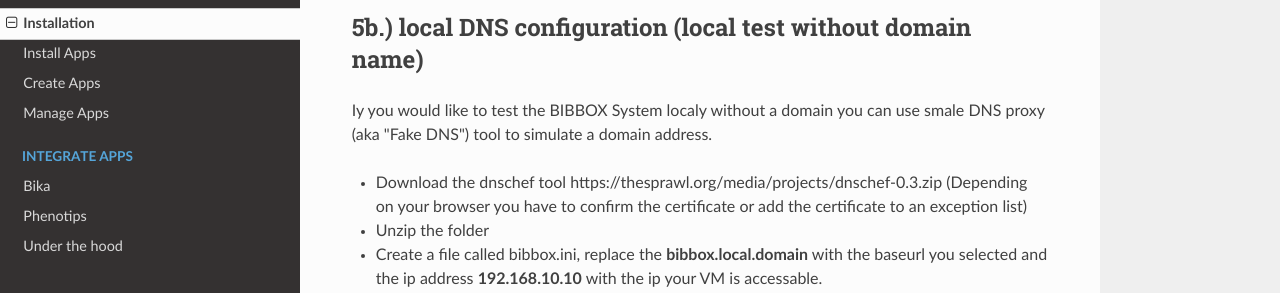
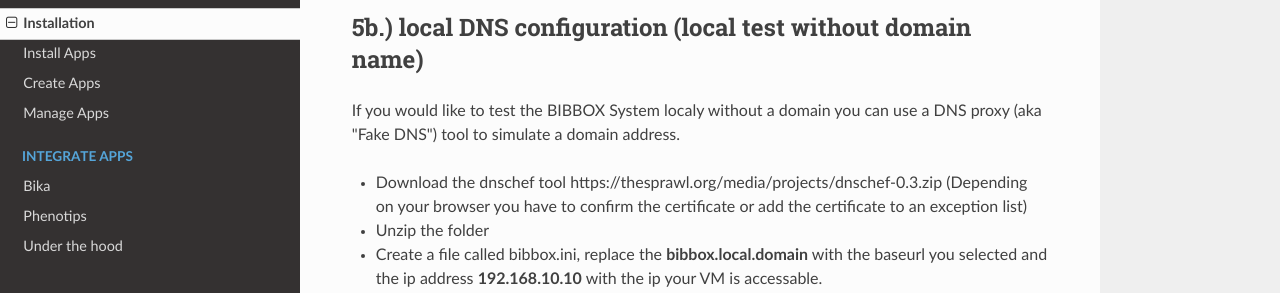
Before and after one commit to roxmer/bibbox-documentation, an MkDocs documentation site: the page built from docs/installation.md, in a window 1280 px wide and 900 px high, scrolled down 9591 px. Shown: the part 157-450 px from the top of the window. Built offline with MkDocs 1.6.1, drawn with Linux system fonts in a browser that asks for light colours; nearby versions of some CDN libraries; old or Windows-style settings are respelled for this version of MkDocs.

Commit message:
Update installation.md

```diff
--- a/docs/installation.md
+++ b/docs/installation.md
@@ -311,7 +311,7 @@ To access your BIBBOX from the everywhere on the web, you need to map your host'
 
 ## 5b.) local DNS configuration (local test without domain name)
 
-Iy you would like to test the BIBBOX System localy without a domain you can use smale DNS proxy (aka "Fake DNS") tool to simulate a domain address.
+If you would like to test the BIBBOX System localy without a domain you can use a DNS proxy (aka "Fake DNS") tool to simulate a domain address.
 
 * Download the dnschef tool https://thesprawl.org/media/projects/dnschef-0.3.zip (Depending on your browser you have to confirm the certificate or add the certificate to an exception list)
 * Unzip the folder
```
